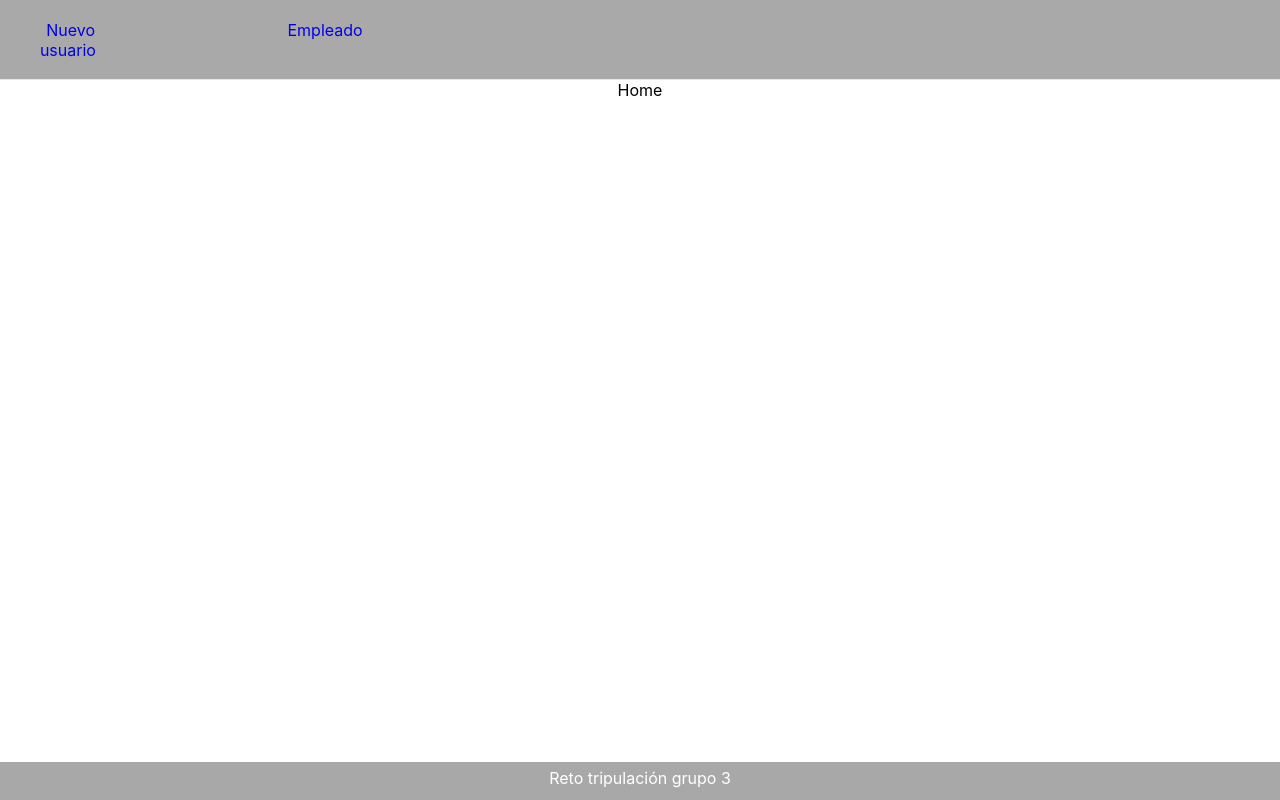
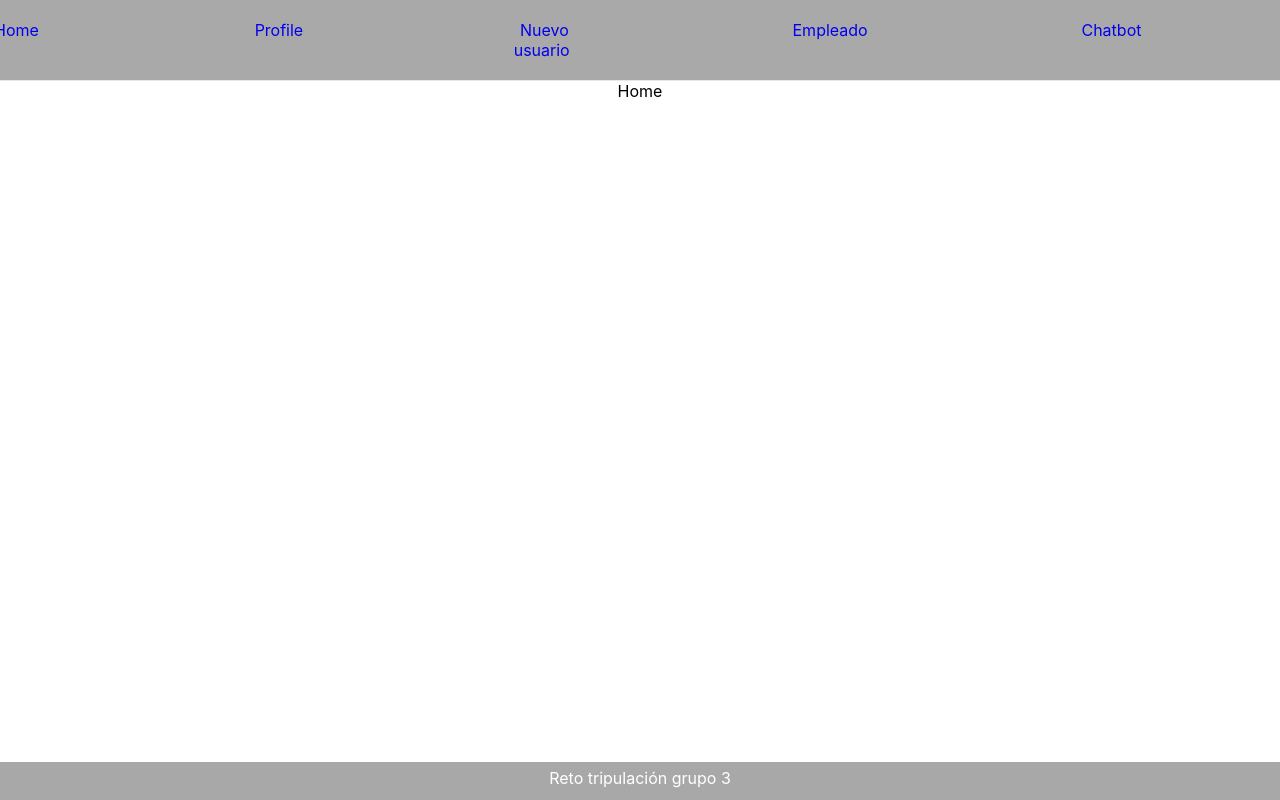
Before and after one commit to alvaroariasrivero/ocult_front, a React (Create React App) app: page / in a window 1280 px wide. Built offline with nearby package versions, Linux system fonts and the light colour scheme; no server answers.

Commit message:
add chatbot

```diff
--- /dev/null
+++ b/src/components/Chatbot/Chatbot.jsx
@@ -0,0 +1,18 @@
+import React, { Component } from "react";
+import ChatBot from 'react-simple-chatbot';
+
+class Chatbot extends Component {
+  render() {
+    return <ChatBot
+    steps={[
+      {
+        id: 'hello-world',
+        message: '¿En qué puedo ayudarte?',
+        end: true,
+      },
+    ]}
+  />;
+  }
+}
+
+export default Chatbot;
--- /dev/null
+++ b/src/components/Chatbot/index.js
@@ -0,0 +1 @@
+export { default } from "./Chatbot";
--- a/src/components/Main/Main.jsx
+++ b/src/components/Main/Main.jsx
@@ -6,6 +6,7 @@ import Login from '../Login';
 import Profile from '../Profile';
 import Placeholder from '../Placeholder';
 import Form from '../Form';
+import Chatbot from '../Chatbot';
 
 
 const Main = () => {
@@ -16,6 +17,7 @@ const Main = () => {
     <Route path='/placeholder' element={<Placeholder/>}/>
     <Route path='/form' element={<Form/>}/>
     <Route path='/login' element={<Login/>}/>
+    <Route path='/chatbot' element={<Chatbot/>}/>
 
 
   </Routes>;
--- a/src/components/Nav/Nav.css
+++ b/src/components/Nav/Nav.css
@@ -1,7 +1,7 @@
 ul.nav{
     display: flex;
     flex-direction: row;
-    justify-content: flex-end;
+    justify-content: center;
 }
 
 ul.nav > li{
--- a/src/components/Nav/Nav.jsx
+++ b/src/components/Nav/Nav.jsx
@@ -10,6 +10,7 @@ const Nav = () => {
       <li><Link to='/profile'>Profile</Link></li>
       <li><Link to='/form'>Nuevo usuario</Link></li>
       <li><Link to='/login'>Empleado</Link></li>
+      <li><Link to='/chatbot'>Chatbot</Link></li>
     </ul>
   </nav>;
 };
```
Also changed, not shown: src/components/Chatbot/Chatbot.css (added), 1 other file (tests, documents, lock files or other folders).
